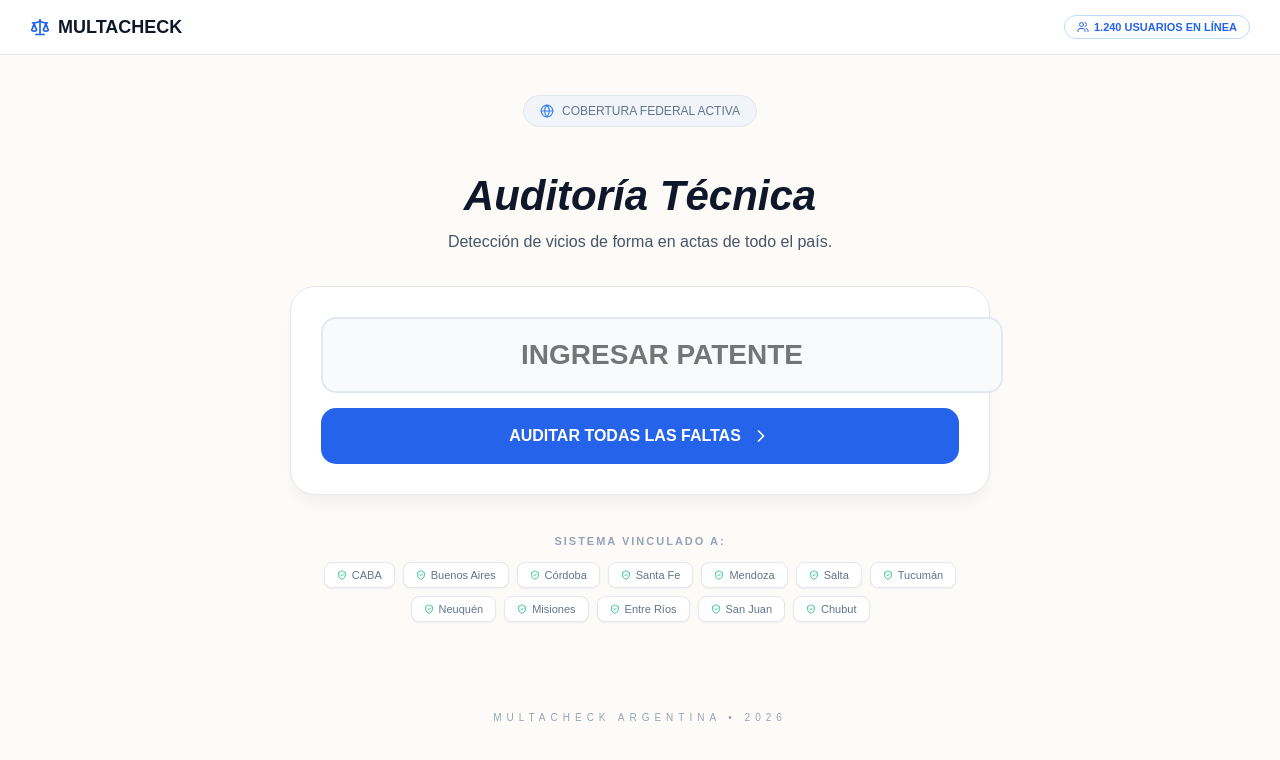
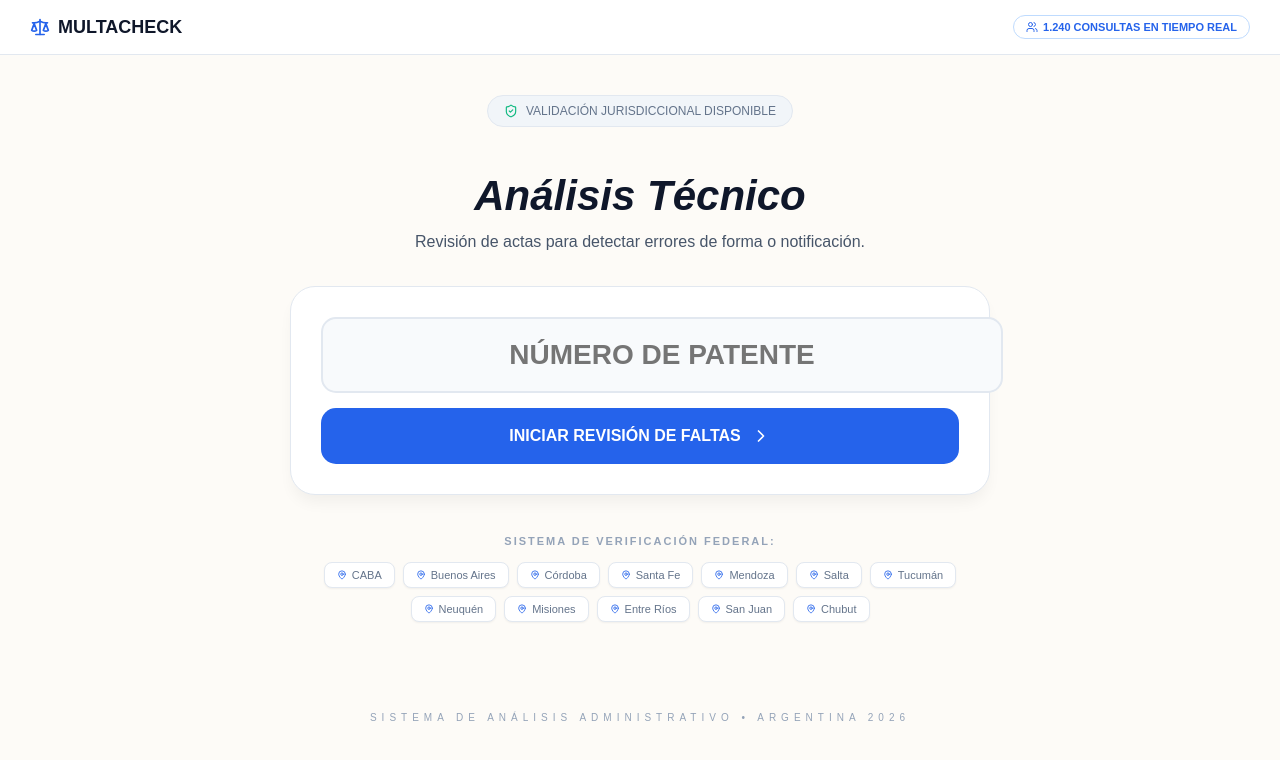
Before and after one commit to 2025ricardo1966-cyber/Multacheck, a Next.js app: page / in a window 1280 px wide. Shown: the top 760 px of the page. Built offline with nearby package versions, Linux system fonts and the light colour scheme.

Commit message:
Update page.tsx

```diff
--- a/app/page.tsx
+++ b/app/page.tsx
@@ -1,6 +1,6 @@
 "use client";
 import React, { useState } from 'react';
-import { Scale, Loader2, Users, ChevronRight, CheckCircle, MapPin, Globe, ShieldCheck } from 'lucide-react';
+import { Scale, Loader2, Users, ChevronRight, CheckCircle, MapPin, Globe, ShieldCheck, Search } from 'lucide-react';
 
 export default function MultaCheck() {
   const [step, setStep] = useState('input');
@@ -19,8 +19,6 @@ export default function MultaCheck() {
     { id: 5, fecha: "02/03/2026", lugar: "Rosario, Santa Fe", monto: "$28.500", falta: "Mal Estacionamiento" },
     { id: 6, fecha: "12/03/2026", lugar: "Salta (Cabra Corral)", monto: "$63.200", falta: "Exceso de Velocidad (Ruta 68)" },
     { id: 7, fecha: "20/03/2026", lugar: "Mendoza City", monto: "$55.000", falta: "Giro prohibido en Avenida" },
-    { id: 8, fecha: "28/03/2026", lugar: "San Miguel de Tucumán", monto: "$40.000", falta: "Falta de Seguro" },
-    { id: 9, fecha: "05/04/2026", lugar: "Neuquén Capital", monto: "$15.200", falta: "Uso de Celular" },
     { id: 10, fecha: "10/04/2026", lugar: "Mar del Plata, PBA", monto: "$77.300", falta: "Exceso Velocidad (Autovía 2)" }
   ];
 
@@ -37,13 +35,12 @@ export default function MultaCheck() {
   return (
     <div style={{ backgroundColor: '#fdfbf7', minHeight: '100vh', color: '#1e293b', fontFamily: 'sans-serif' }}>
 
-      {/* Navbar con Monitor */}
       <nav style={{ padding: '15px 30px', borderBottom: '1px solid #e2e8f0', display: 'flex', justifyContent: 'space-between', alignItems: 'center', backgroundColor: '#fff' }}>
         <div style={{ display: 'flex', alignItems: 'center', gap: '8px', fontWeight: '900', fontSize: '18px', color: '#0f172a' }}>
           <Scale size={20} color="#2563eb" /> MULTACHECK
         </div>
         <div style={{ fontSize: '11px', color: '#2563eb', border: '1px solid #bfdbfe', padding: '5px 12px', borderRadius: '20px', display: 'flex', alignItems: 'center', gap: '5px', fontWeight: 'bold' }}>
-          <Users size={12} /> 1.240 USUARIOS EN LÍNEA
+          <Users size={12} /> 1.240 CONSULTAS EN TIEMPO REAL
         </div>
       </nav>
 
@@ -52,33 +49,32 @@ export default function MultaCheck() {
         {step === 'input' && (
           <div style={{ textAlign: 'center' }}>
             <div style={{ display: 'inline-flex', alignItems: 'center', gap: '8px', backgroundColor: '#f1f5f9', padding: '8px 16px', borderRadius: '50px', fontSize: '12px', color: '#64748b', marginBottom: '20px', border: '1px solid #e2e8f0' }}>
-              <Globe size={14} color="#3b82f6" /> COBERTURA FEDERAL ACTIVA
+              <ShieldCheck size={14} color="#10b981" /> VALIDACIÓN JURISDICCIONAL DISPONIBLE
             </div>
 
-            <h1 style={{ fontSize: '42px', fontWeight: '900', marginBottom: '10px', fontStyle: 'italic', lineHeight: '1', color: '#0f172a' }}>Auditoría Técnica</h1>
-            <p style={{ color: '#475569', marginBottom: '35px', fontSize: '16px' }}>Detección de vicios de forma en actas de todo el país.</p>
+            <h1 style={{ fontSize: '42px', fontWeight: '900', marginBottom: '10px', fontStyle: 'italic', lineHeight: '1', color: '#0f172a' }}>Análisis Técnico</h1>
+            <p style={{ color: '#475569', marginBottom: '35px', fontSize: '16px' }}>Revisión de actas para detectar errores de forma o notificación.</p>
 
             <div style={{ background: '#fff', padding: '30px', borderRadius: '25px', border: '1px solid #e2e8f0', boxShadow: '0 10px 15px -3px rgba(0,0,0,0.05)', marginBottom: '40px' }}>
               <input
                 style={{ width: '100%', padding: '20px', backgroundColor: '#f8fafc', border: '2px solid #e2e8f0', borderRadius: '15px', color: '#0f172a', fontSize: '28px', textAlign: 'center', marginBottom: '15px', outline: 'none', textTransform: 'uppercase', fontWeight: 'bold' }}
-                placeholder="INGRESAR PATENTE"
+                placeholder="NÚMERO DE PATENTE"
                 value={patente}
                 onChange={(e) => setPatente(e.target.value)}
                 onKeyDown={handleKeyDown}
                 autoFocus
               />
               <button onClick={handleSearch} style={{ width: '100%', padding: '18px', backgroundColor: '#2563eb', color: 'white', borderRadius: '15px', fontWeight: '900', border: 'none', cursor: 'pointer', display: 'flex', alignItems: 'center', justifyContent: 'center', gap: '10px', fontSize: '16px' }}>
-                AUDITAR TODAS LAS FALTAS <ChevronRight size={20} />
+                INICIAR REVISIÓN DE FALTAS <ChevronRight size={20} />
               </button>
             </div>
 
-            {/* Provincias Visibles */}
             <div style={{ textAlign: 'left' }}>
-              <p style={{ fontSize: '11px', color: '#94a3b8', fontWeight: 'bold', marginBottom: '15px', letterSpacing: '2px', textAlign: 'center' }}>SISTEMA VINCULADO A:</p>
+              <p style={{ fontSize: '11px', color: '#94a3b8', fontWeight: 'bold', marginBottom: '15px', letterSpacing: '2px', textAlign: 'center' }}>SISTEMA DE VERIFICACIÓN FEDERAL:</p>
               <div style={{ display: 'flex', flexWrap: 'wrap', justifyContent: 'center', gap: '8px' }}>
                 {provincias.map((prov) => (
                   <span key={prov} style={{ padding: '6px 12px', backgroundColor: '#fff', border: '1px solid #e2e8f0', borderRadius: '8px', fontSize: '11px', color: '#64748b', display: 'flex', alignItems: 'center', gap: '5px', boxShadow: '0 1px 2px rgba(0,0,0,0.05)' }}>
-                    <ShieldCheck size={10} color="#10b981" /> {prov}
+                    <MapPin size={10} color="#2563eb" /> {prov}
                   </span>
                 ))}
               </div>
@@ -89,15 +85,15 @@ export default function MultaCheck() {
         {step === 'evaluating' && (
           <div style={{ textAlign: 'center', padding: '60px' }}>
             <Loader2 size={48} style={{ animation: 'spin 1s linear infinite', margin: '0 auto 25px', color: '#2563eb' }} />
-            <p style={{ fontSize: '12px', letterSpacing: '3px', color: '#2563eb', fontWeight: 'bold' }}>ESCANEANDO REGISTROS PROVINCIALES...</p>
+            <p style={{ fontSize: '12px', letterSpacing: '3px', color: '#2563eb', fontWeight: 'bold' }}>CONTRASTANDO REGISTROS NACIONALES...</p>
           </div>
         )}
 
         {step === 'results' && (
           <div>
             <div style={{ marginBottom: '25px', borderLeft: '4px solid #2563eb', paddingLeft: '15px' }}>
-              <h2 style={{ fontSize: '20px', fontWeight: '900', color: '#0f172a' }}>DOMINIO: {patente.toUpperCase()}</h2>
-              <p style={{ color: '#dc2626', fontSize: '14px', fontWeight: 'bold' }}>Se detectaron {multasEncontradas.length} actas con irregularidades técnicas.</p>
+              <h2 style={{ fontSize: '20px', fontWeight: '900', color: '#0f172a' }}>REPORTE DOMINIO: {patente.toUpperCase()}</h2>
+              <p style={{ color: '#dc2626', fontSize: '14px', fontWeight: 'bold' }}>Se identificaron {multasEncontradas.length} actas con potenciales vicios de forma.</p>
             </div>
 
             <div style={{ display: 'flex', flexDirection: 'column', gap: '15px' }}>
@@ -113,19 +109,19 @@ export default function MultaCheck() {
                     <div style={{ fontWeight: 'bold', fontSize: '18px', color: '#0f172a' }}>{m.monto}</div>
                   </div>
                   <button style={{ width: '100%', padding: '14px', backgroundColor: '#10b981', color: 'white', border: 'none', borderRadius: '12px', fontWeight: 'bold', fontSize: '13px', cursor: 'pointer', display: 'flex', alignItems: 'center', justifyContent: 'center', gap: '8px' }}>
-                    <CheckCircle size={16} /> ANALIZAR VIABILIDAD DE DEFENSA
+                    <Search size={16} /> VERIFICAR ESTADO LEGAL
                   </button>
                 </div>
               ))}
             </div>
 
-            <button onClick={() => setStep('input')} style={{ marginTop: '35px', background: 'none', border: 'none', color: '#64748b', fontSize: '12px', cursor: 'pointer', width: '100%', fontWeight: 'bold', textDecoration: 'underline' }}>REALIZAR OTRA CONSULTA</button>
+            <button onClick={() => setStep('input')} style={{ marginTop: '35px', background: 'none', border: 'none', color: '#64748b', fontSize: '12px', cursor: 'pointer', width: '100%', fontWeight: 'bold', textDecoration: 'underline' }}>CONSULTAR OTRA PATENTE</button>
           </div>
         )}
       </main>
 
       <footer style={{ textAlign: 'center', padding: '50px 20px', color: '#94a3b8', fontSize: '10px', letterSpacing: '5px' }}>
-        MULTACHECK ARGENTINA • 2026
+        SISTEMA DE ANÁLISIS ADMINISTRATIVO • ARGENTINA 2026
       </footer>
 
       <style>{` @keyframes spin { to { transform: rotate(360deg); } } `}</style>
```
